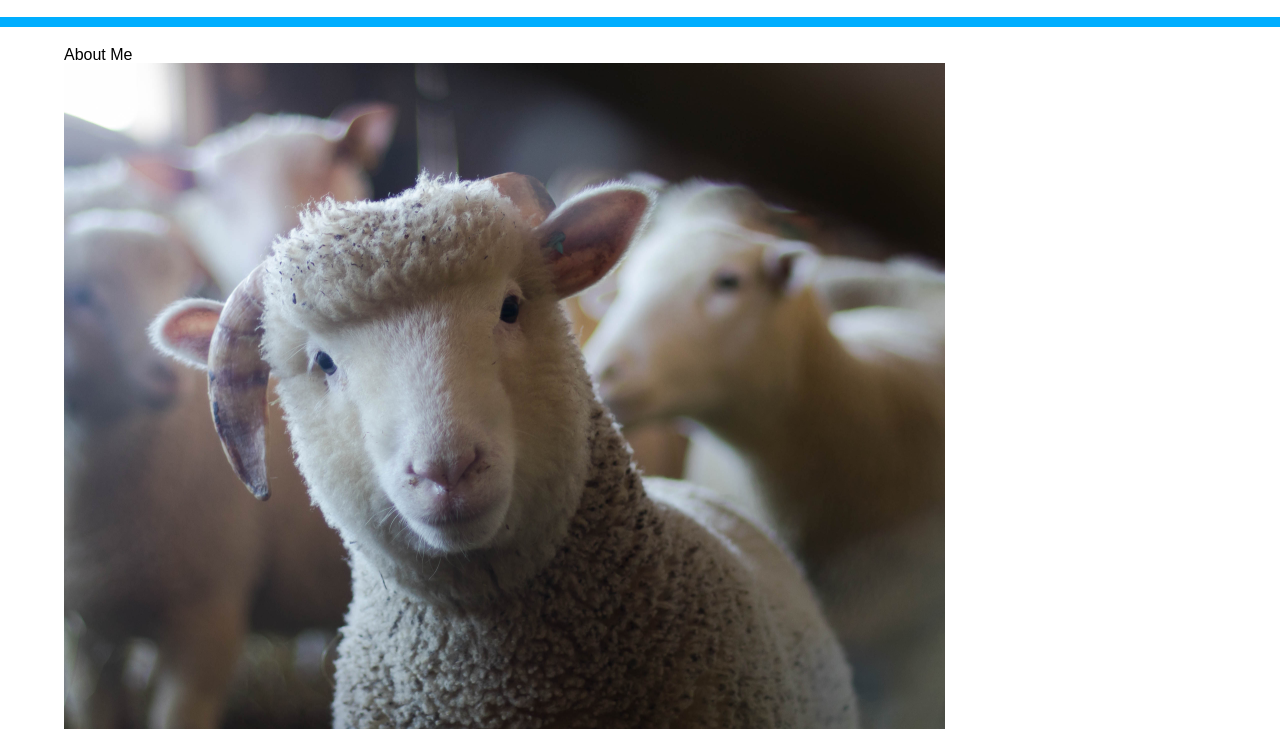
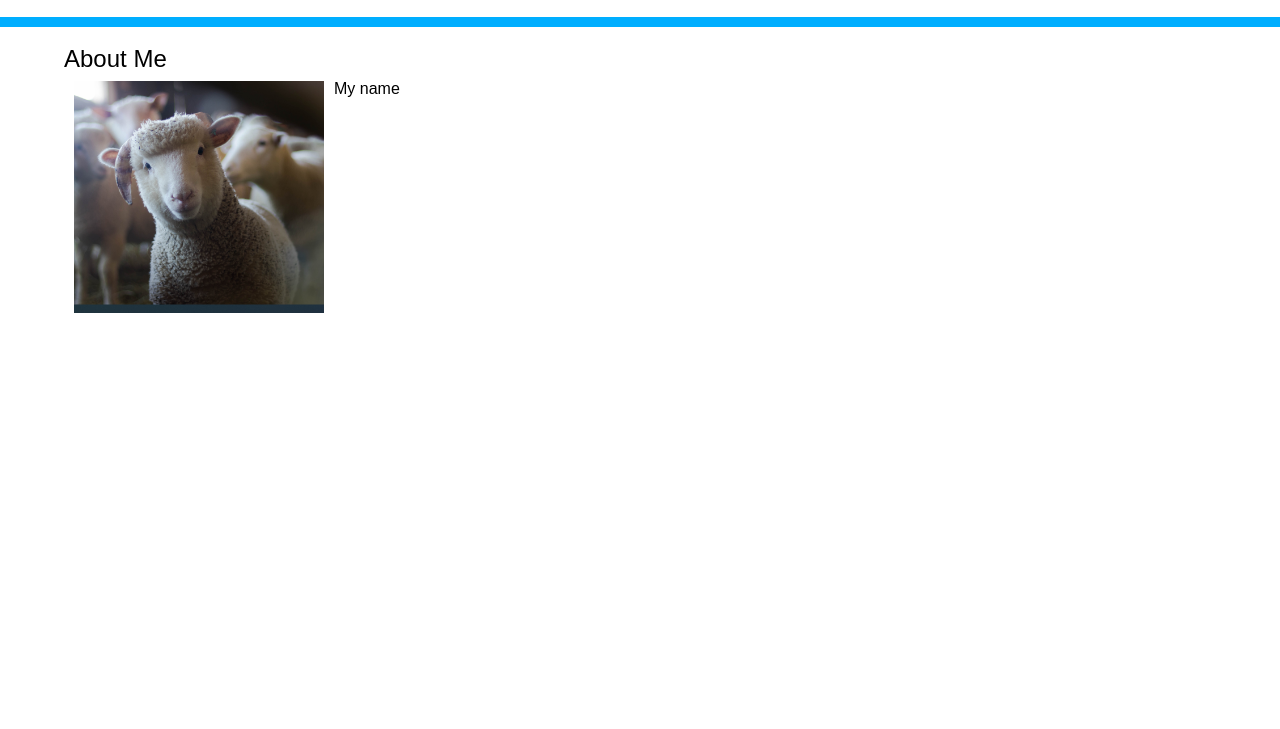
Before and after one commit to mawhile002/ap-cs-site, a plain HTML site: page aboutme.html in a window 1280 px wide. Shown: the part 71-800 px from the top of the page. Drawn offline with Linux system fonts and the light colour scheme.

Commit message:
Update styles.css

```diff
--- a/styles.css
+++ b/styles.css
@@ -42,14 +42,14 @@ a:hover {
 }
 
 
-.project img, .aboutme img{
+.project img, #aboutme img{
     width:250px;
     float: left;
     margin-right: 10px;
     margin-left: 10px;
     margin-bottom: 10px;
 }
-.project h2, .aboutme h2{
+.project h2, #aboutme h2{
     font-size: 1.5em;
     margin-bottom: 10px;
 }
```
